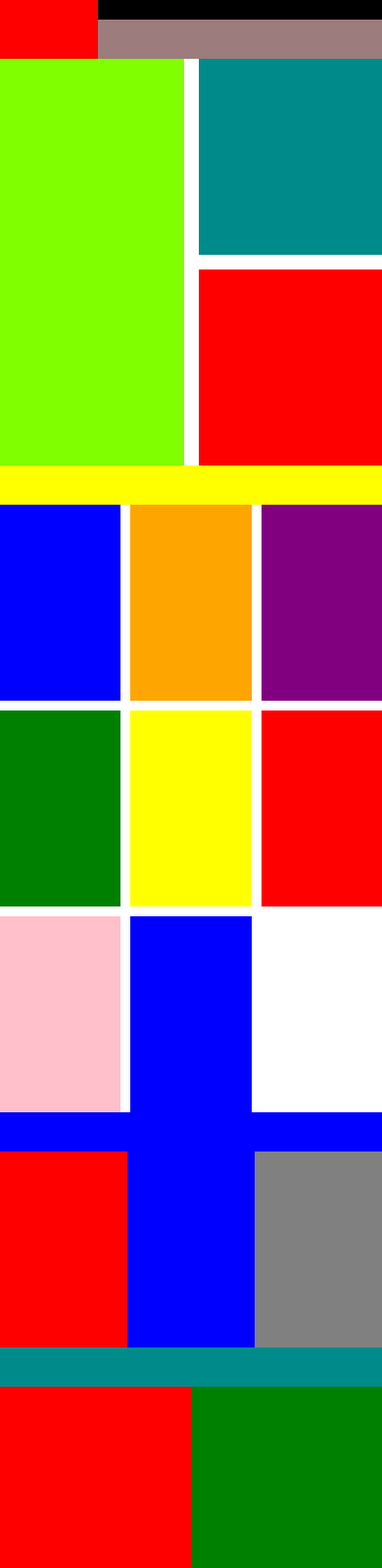
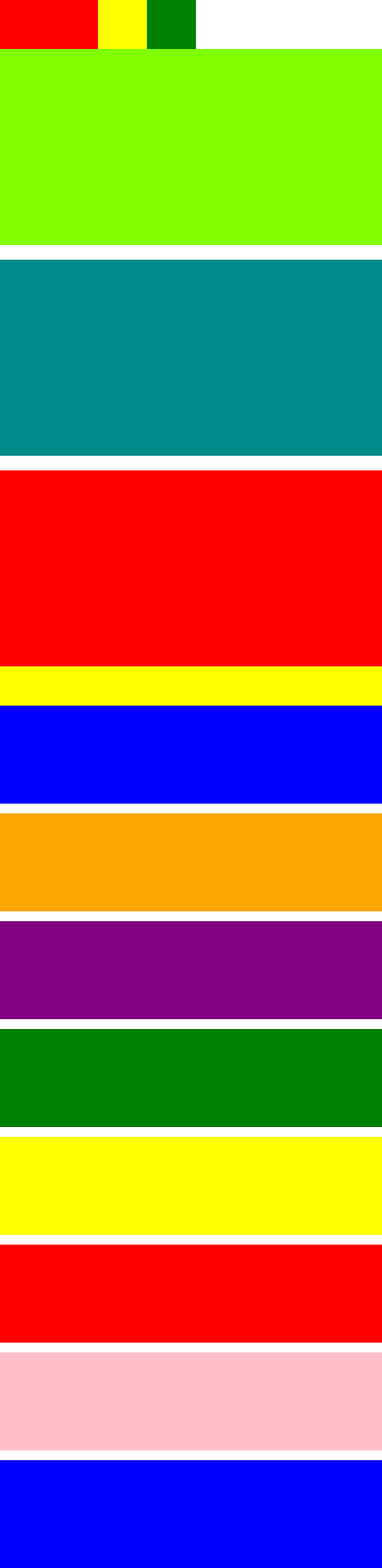
Before and after one commit to mugberto/the-next-web-page-clone, a plain HTML site: page index.html in a window 390 px wide. Shown: the top 1600 px of the page at 98% size. Drawn offline with Linux system fonts and the light colour scheme.

Commit message:
create mobile layout

```diff
--- a/index.html
+++ b/index.html
@@ -18,6 +18,8 @@
               <div class="top-row"></div>
               <div class="bottom-row"></div>
           </nav>
+          <div class="search yellow"></div>
+          <div class="menu green"></div>
       </header>
       <main>
         <section class="hero">
--- a/stylesheets/styles.css
+++ b/stylesheets/styles.css
@@ -26,7 +26,7 @@
   width: 100px;
 }
 
-.top-nav{
+.top-nav {
   flex-grow: 1;
 }
 
@@ -38,6 +38,29 @@
 .bottom-row {
   background-color: rgb(156, 124, 124);
   height: 40px;
+}
+
+.search {
+  width: 50px;
+  height: 50px;
+}
+
+.menu {
+  display: none;
+  width: 50px;
+  height: 50px;
+}
+
+@media screen and (max-width:768px){
+  .menu {
+    display: block;
+  }
+  .logo {
+    height: 50px;
+  }
+  .top-nav {
+    display: none;
+  }
 }
 
 @media screen and (max-width:1024px){
@@ -56,6 +79,20 @@
 .hero-main {
   grid-row: 1 / span 2;
   background-color: chartreuse;
+}
+
+@media screen and (max-width:768px){
+  .hero {
+    display: grid;
+    grid-template-columns: auto;
+    grid-template-rows: 200px 200px 200px;
+    grid-gap: 15px;
+  }
+  .hero-main {
+    grid-row: 1;
+    background-color: chartreuse;
+  }
+
 }
 
 .latest-news h2 {
@@ -80,6 +117,17 @@
   }
 }
 
+@media screen and (max-width:768px){
+  .latest-news-items {
+    display: grid;
+    grid-template-columns: auto;
+    grid-gap:10px;
+  }
+  .latest-news-item {
+    height: 100px;
+  }
+}
+
 .latest-funding h2 {
  height: 40px;
 }
@@ -100,6 +148,13 @@
   }
 }
 
+@media screen and (max-width:768px){
+  .latest-funding-items {
+  flex-flow: column nowrap;
+  }
+}
+
+
 .accessories h2{
   height: 40px;
 }
@@ -117,6 +172,13 @@
   .accessories-items {
     display: grid;
     grid-template-columns: auto auto ;
+  }
+}
+
+@media screen and (max-width:768px){
+  .accessories-items {
+    display: grid;
+    grid-template-columns: auto;
   }
 }
 
@@ -140,6 +202,16 @@
   }
 }
 
+@media screen and (max-width:768px){
+  .latest-deals-items {
+    display: grid;
+    grid-template-columns: auto;
+  }
+  .latest-deals-item {
+    height: 100px;
+  }
+}
+
 .site-footer {
   background-color: black;
   height: 300px;
```
